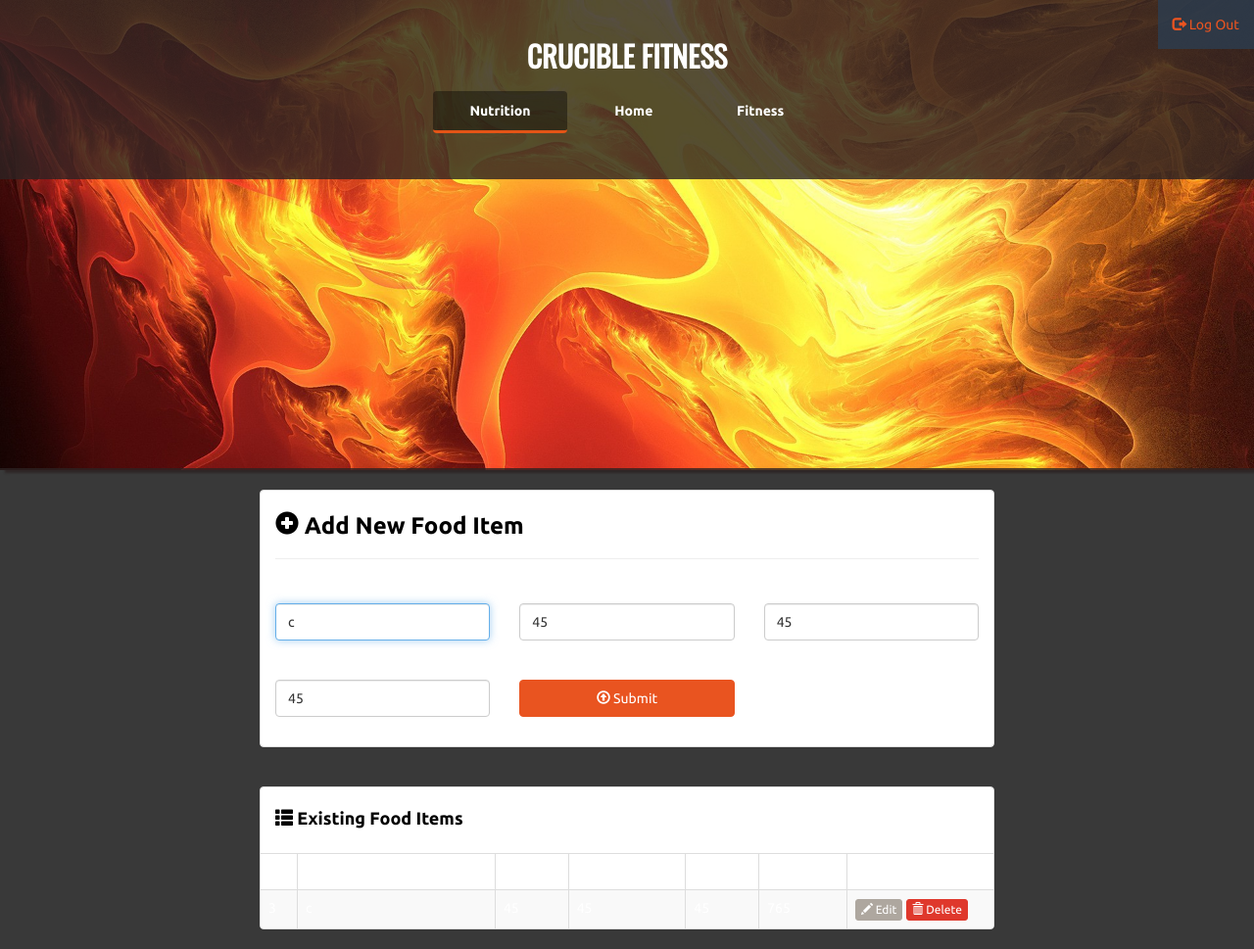
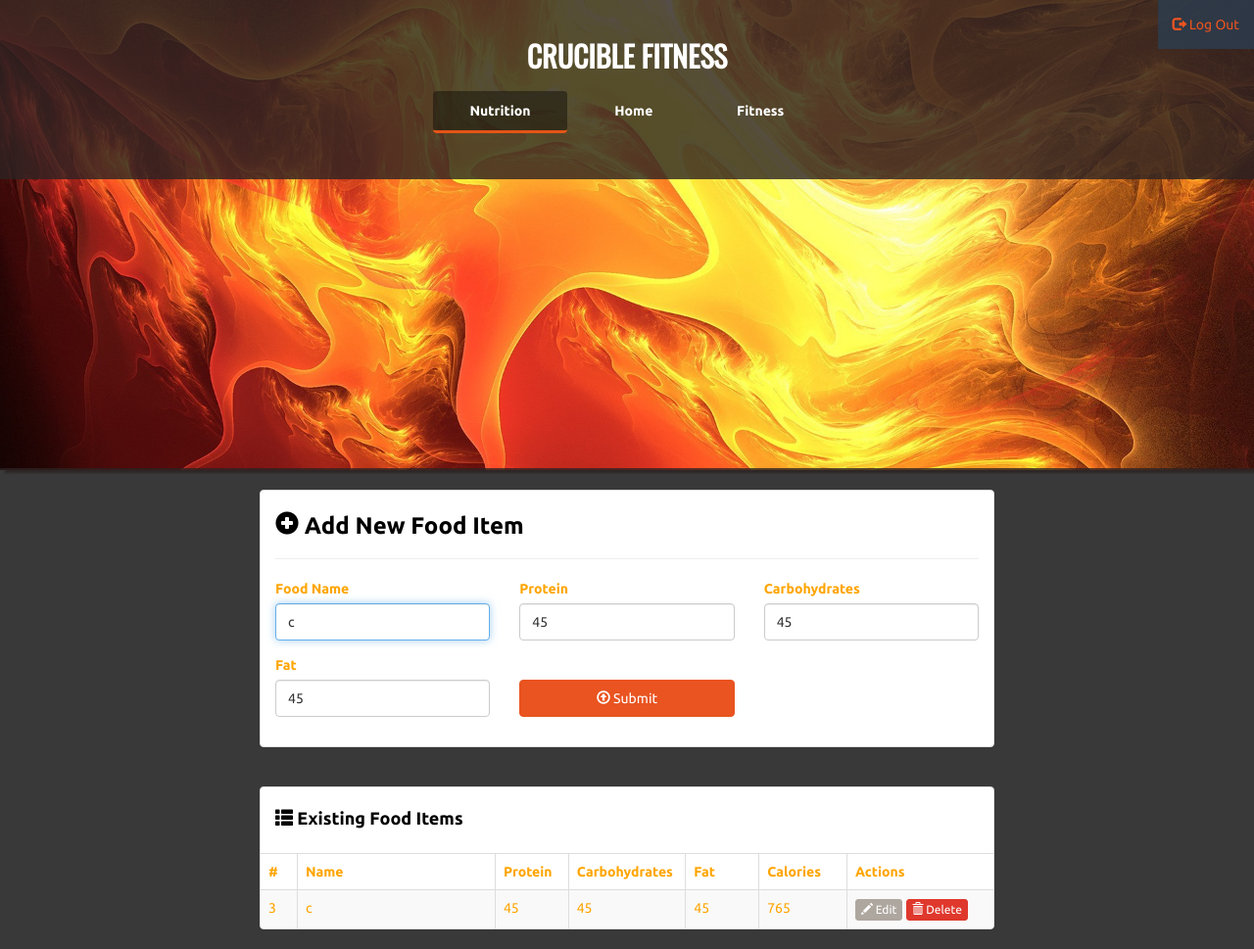
Before and after one commit to jgarciasol/crucible, a Flask app: page /edit_food_item/3 in a window 1280 px wide. Shown: the whole page at 98% size. Run offline with Flask 3, Linux system fonts and the light colour scheme; a user stored in the database is signed in; some libraries are stand-ins or nearby versions.

Commit message:
Update styles.css
Changed the color to orange

```diff
--- a/cruciblefit/static/styles.css
+++ b/cruciblefit/static/styles.css
@@ -5,7 +5,7 @@ Change color, layout(?), images here.
 body {
 	background: rgba(0, 0, 0, 0.776);
 	font-family: 'Ubuntu', sans-serif;
-	color:white
+	color:orange
 }
 #wrapper {
 }
```
